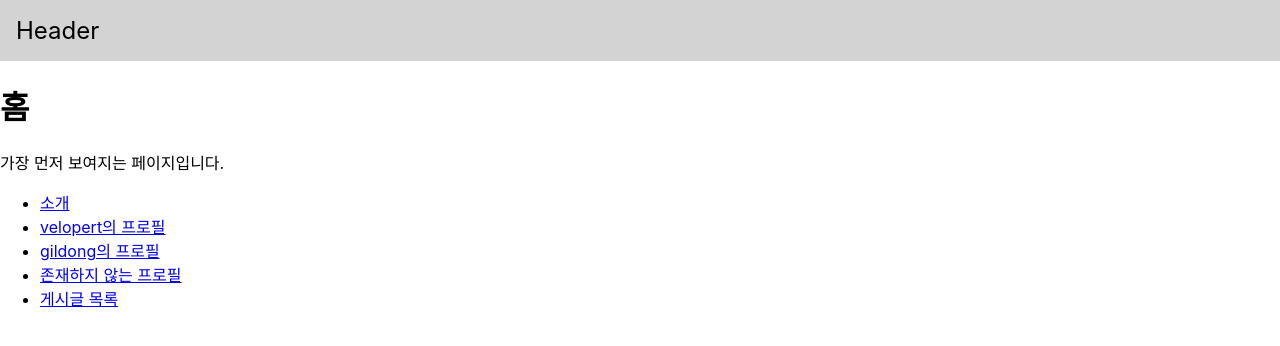
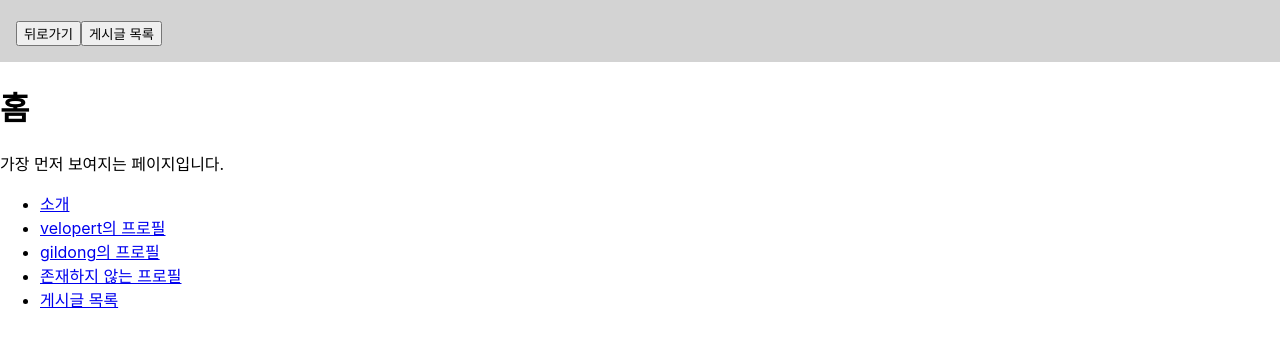
Before and after one commit to ovovvvvv/SPA, a React (Create React App) app: page / in a window 1280 px wide. Shown: the top 346 px of the page. Built offline with nearby package versions, Linux system fonts and the light colour scheme.

Commit message:
useNavigate, replace 옵션

```diff
--- a/src/Layout.js
+++ b/src/Layout.js
@@ -1,11 +1,23 @@
 import React from "react";
-import { Outlet } from "react-router-dom";
+import { Outlet, useNavigate } from "react-router-dom";
 
 const Layout = () => {
+  const navigate = useNavigate();
+
+  const goBack = () => {
+    // 이전 페이지로 이동
+    navigate(-1);
+  };
+
+  const goArticles = () => {
+    // 페이지 목록으로 이동
+    navigate("./articles", { replace: true });
+  };
   return (
     <div>
       <header style={{ background: "lightgray", padding: 16, fontSize: 24 }}>
-        Header
+        <button onClick={goBack}>뒤로가기</button>
+        <button onClick={goArticles}> 게시글 목록 </button>
       </header>
       <main>
         <Outlet />
```
